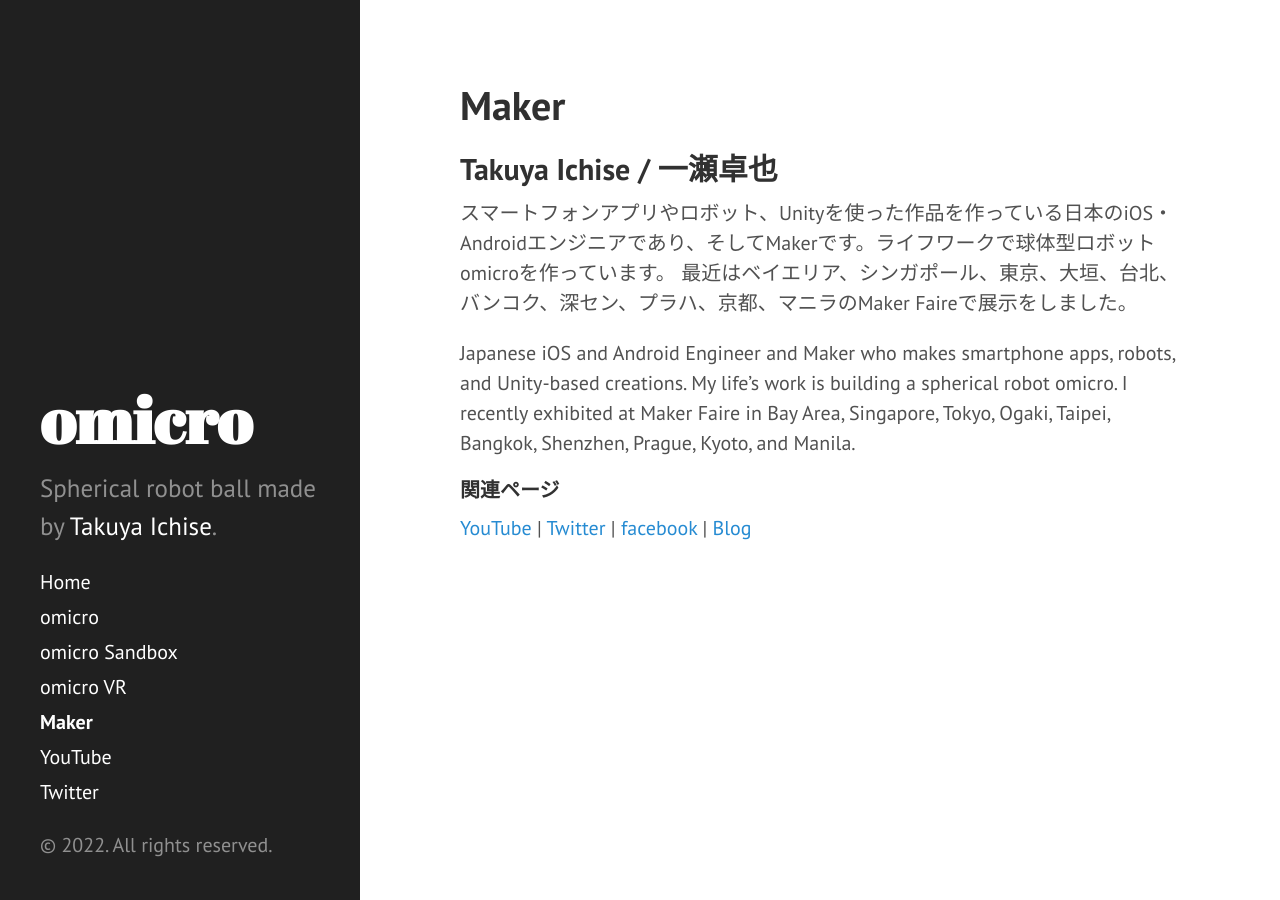
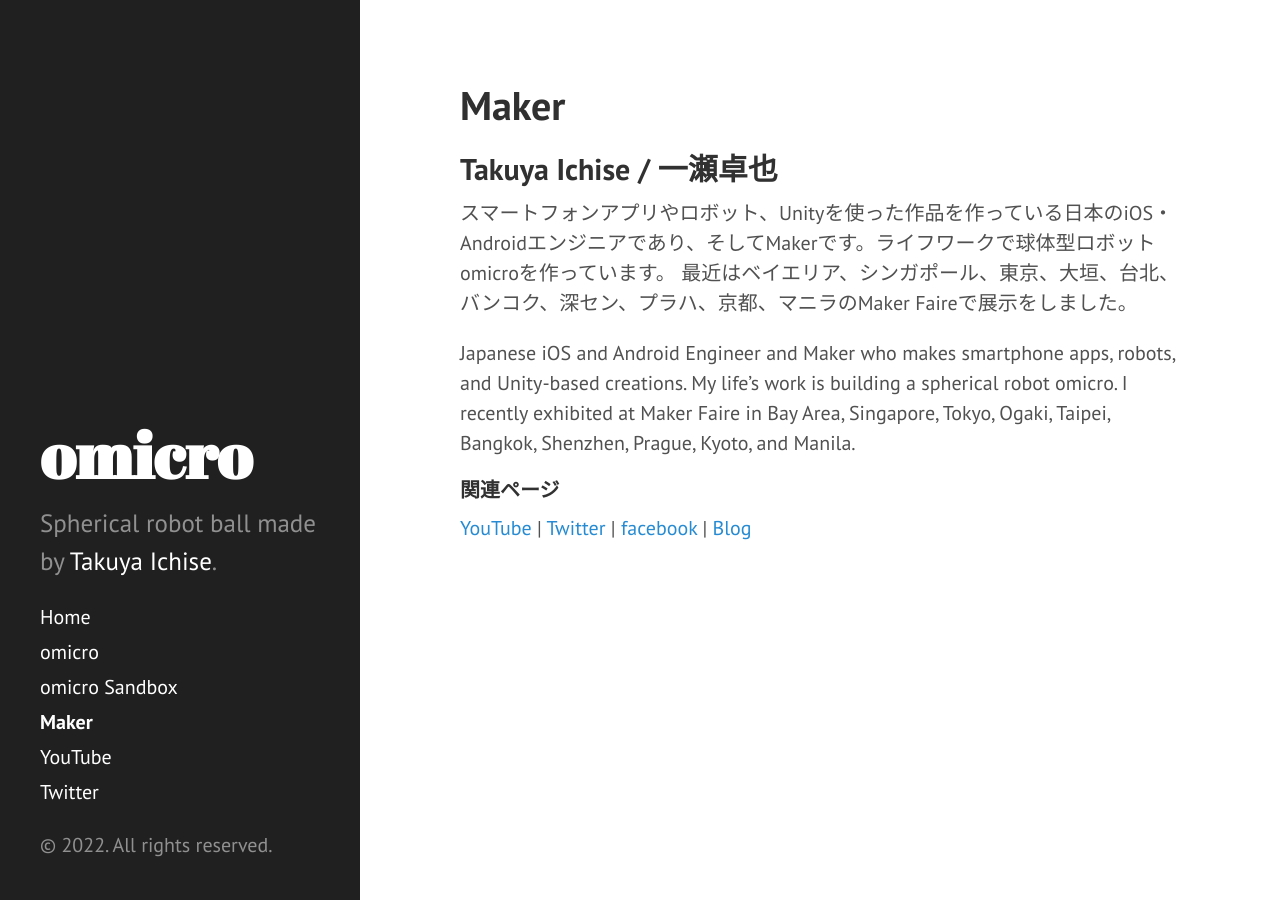
Before and after one commit to tichise/omicro.tokyo, a Jekyll site: the page built from maker.md, in a window 1280 px wide. Built offline with Jekyll 4.4.1, drawn with Linux system fonts in a browser that asks for light colours; Markdown is read by kramdown in place of the engine named in the settings.

Commit message:
Update sidebar.html

```diff
--- a/_includes/sidebar.html
+++ b/_includes/sidebar.html
@@ -19,7 +19,7 @@
 
       <a class="sidebar-nav-item" href="https://omicro.tokyo/2022/07/18/omicro/">omicro</a>
       <a class="sidebar-nav-item" href="https://omicro.tokyo/2022/07/17/omicro-sandbox/">omicro Sandbox</a>
-      <a class="sidebar-nav-item" href="https://omicro.tokyo/2022/07/16/omicro-vr/">omicro VR</a>
+      <!--<a class="sidebar-nav-item" href="https://omicro.tokyo/2022/07/16/omicro-vr/">omicro VR</a>-->
 
       {% assign pages_list = site.pages %}
       {% for node in pages_list %}
```
